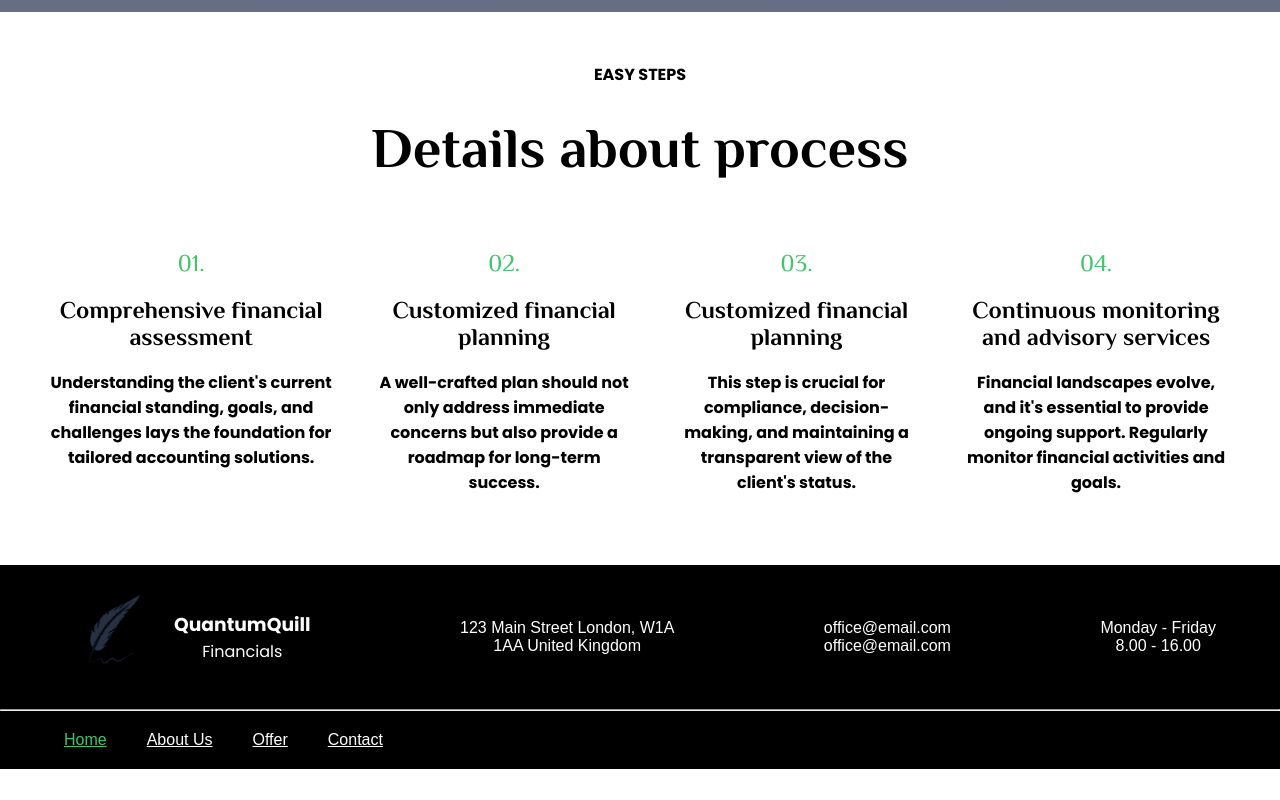
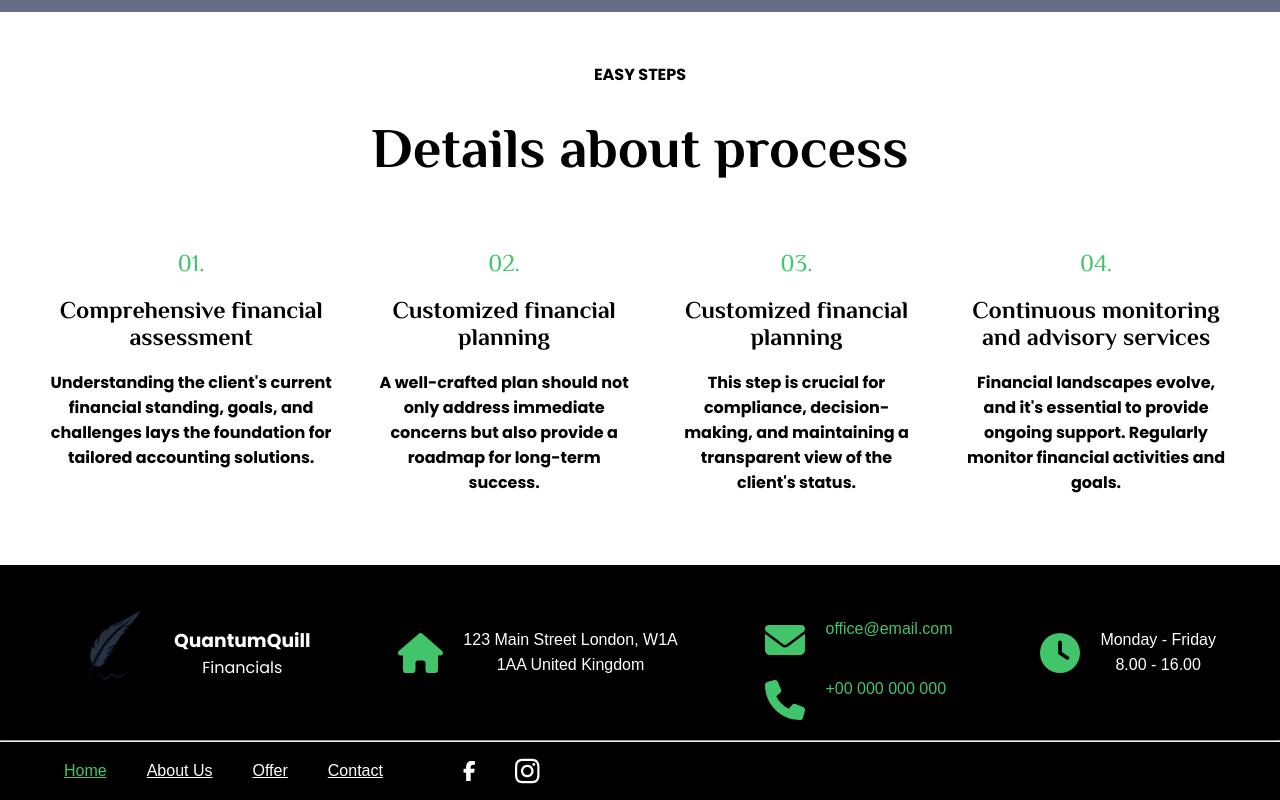
Before and after one commit to Macomi27/safecity-test-react, a React (Create React App) app: page / in a window 1280 px wide. Shown: the part 788-1588 px from the top of the page. Before the commit the page ends 1557 px from the top, so only its background shows below. Built offline with nearby package versions, Linux system fonts and the light colour scheme; grey boxes are pictures that could not be loaded; a web font is replaced by a local one.

Commit message:
Header and Footer sections desktop version complete

```diff
--- a/package.json
+++ b/package.json
@@ -5,6 +5,11 @@
   "dependencies": {
     "@fontsource/philosopher": "^5.2.5",
     "@fontsource/poppins": "^5.2.5",
+    "@fortawesome/fontawesome-svg-core": "^6.7.2",
+    "@fortawesome/free-brands-svg-icons": "^6.7.2",
+    "@fortawesome/free-regular-svg-icons": "^6.7.2",
+    "@fortawesome/free-solid-svg-icons": "^6.7.2",
+    "@fortawesome/react-fontawesome": "^0.2.2",
     "@testing-library/dom": "^10.4.0",
     "@testing-library/jest-dom": "^6.6.3",
     "@testing-library/react": "^16.3.0",
--- a/src/components/footer/footer.css
+++ b/src/components/footer/footer.css
@@ -34,6 +34,38 @@ footer{
     width: 100%;
 }
 
+.footer-flex2, .footer-flex4{
+    display: flex;
+    justify-content: center;
+    align-items: center;
+    gap: 20px;
+}
+
+.footer-flex3{
+    display: flex;
+    gap: 20px;
+    flex-direction: column;
+    padding-top: 35px;
+}
+
+.house-address{
+    display: flex;
+    flex-direction: column;
+    gap: 7px;
+}
+
+.home-icon, .clock-icon, .envelope-icon, .phone-icon{
+    font-size: 40px;
+    color: rgb(65, 196, 106);
+}
+
+.envelope, .phone{
+    display: flex;
+    gap: 20px;
+    color: rgb(65, 196, 106);
+}
+
+
 .footer-hr{
     width: 100%;
     color: rgba(255, 255, 255, 0.322);
@@ -42,7 +74,7 @@ footer{
 
 .footer-links{
     display: flex;
-    gap: 40px;
+    gap: 80px;
     width: 90%;
     margin-inline: auto;
 }
@@ -52,6 +84,7 @@ footer{
     gap: 40px;
     list-style: none;
     padding-block: 20px;
+    align-items: center;
 }
 .footerlinks a{
     text-decoration: underline;
@@ -69,3 +102,21 @@ footer{
     color: rgb(104, 171, 124);
     transition: all 0.3s ease-in-out;
 }
+
+.socials{
+    display: flex;
+    align-items: center;
+    gap: 40px;
+}
+
+.fb-icon{
+    font-size: 20px;
+}
+.insta-icon{
+    font-size: 28px;
+}
+
+.fb-icon:hover, .insta-icon:hover{
+    color: rgb(104, 171, 124);
+    transition: all 0.3s ease-in-out;
+}
--- a/src/components/footer/footer.jsx
+++ b/src/components/footer/footer.jsx
@@ -1,13 +1,18 @@
 import React from "react";
 import logoImage from '../images/logo.png'
 import "./footer.css"
-<script src="https://cdnjs.cloudflare.com/ajax/libs/react/19.0.0/cjs/react.production.min.js" integrity="sha512-nU+Ng6Lv1UThPJ9vMtDIEfW0pNWLZQsRwh0cCl3WJHjReVWnxLEWSY/esU9/v1iBsfoe0Y71xwOcpoVrhNcU4Q==" crossorigin="anonymous" referrerpolicy="no-referrer"></script>
+import { FontAwesomeIcon } from '@fortawesome/react-fontawesome';
+import { faFacebookF, faInstagram } from '@fortawesome/free-brands-svg-icons';
+import { faPhone } from '@fortawesome/free-solid-svg-icons';
+import { faEnvelope } from '@fortawesome/free-solid-svg-icons';
+import { faClock } from '@fortawesome/free-solid-svg-icons';
+import { faHome } from '@fortawesome/free-solid-svg-icons';
 
 const Footer = () => {
     return (
         <footer className="footer">
             <div className="footer-flex-container">
-                <div className="footer-flex">
+                <div className="footer-flex1">
                     <div className="logo-footer">
                                     <div className="logo-footer-image">
                                         <img src={logoImage} alt="logo" />
@@ -18,26 +23,26 @@ const Footer = () => {
                                     </div>
                                 </div>
                 </div>
-                <div className="footer-flex">
-                    <div></div>
+                <div className="footer-flex2">
+                    <FontAwesomeIcon icon={faHome} className="home-icon" />
                     <div className="house-address">
                         <p>123 Main Street London, W1A </p>
                         <p>1AA United Kingdom</p>
                     </div>
 
                 </div>
-                <div className="footer-flex">
-                    <div>
-                        <div></div>
+                <div className="footer-flex3">
+                    <div className="envelope">
+                        <FontAwesomeIcon icon={faEnvelope} className="envelope-icon" />
                         <p>office@email.com</p>
                     </div>
-                    <div>
-                        <div></div>
-                        <p>office@email.com</p>
+                    <div className="phone">
+                        <FontAwesomeIcon icon={faPhone} className="phone-icon"/>
+                        <p>+00 000 000 000</p>
                     </div>
                 </div>
-                <div className="footer-flex">
-                <div></div>
+                <div className="footer-flex4">
+                    <FontAwesomeIcon icon={faClock} className="clock-icon"/>
                     <div className="house-address">
                         <p>Monday - Friday</p>
                         <p>8.00 - 16.00</p>
@@ -53,8 +58,8 @@ const Footer = () => {
                 <li><a href="#contact">Contact</a></li>
             </ul>
             <div className="socials">
-            <i class="fa-brands fa-facebook-f"></i>
-            <i class="fa-brands fa-instagram"></i>
+            <FontAwesomeIcon icon={faFacebookF} className="fb-icon" />
+            <FontAwesomeIcon icon={faInstagram} className="insta-icon" />
             </div>
             </div>
         </footer>
```
Also changed, not shown: 1 other file (tests, documents, lock files or other folders).
